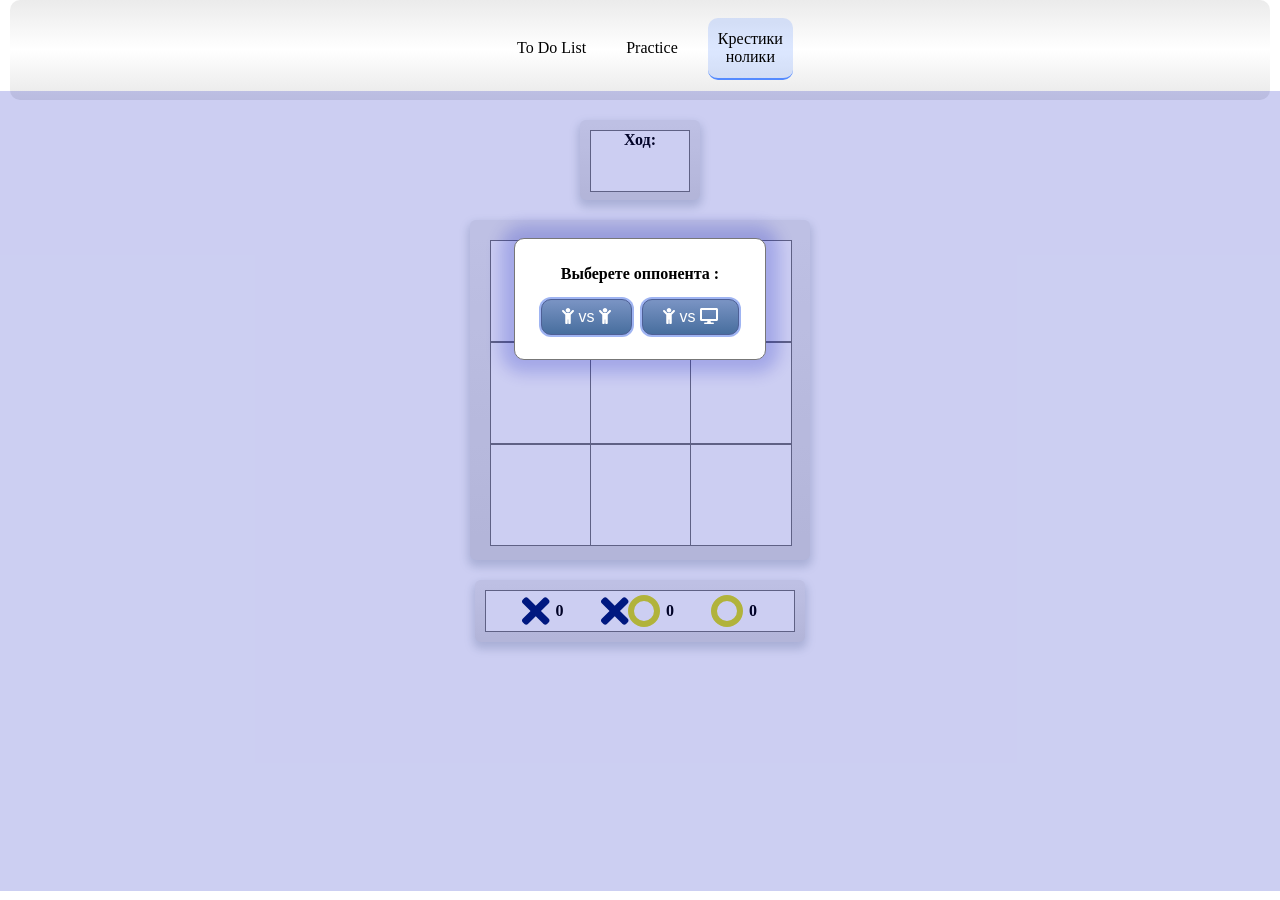
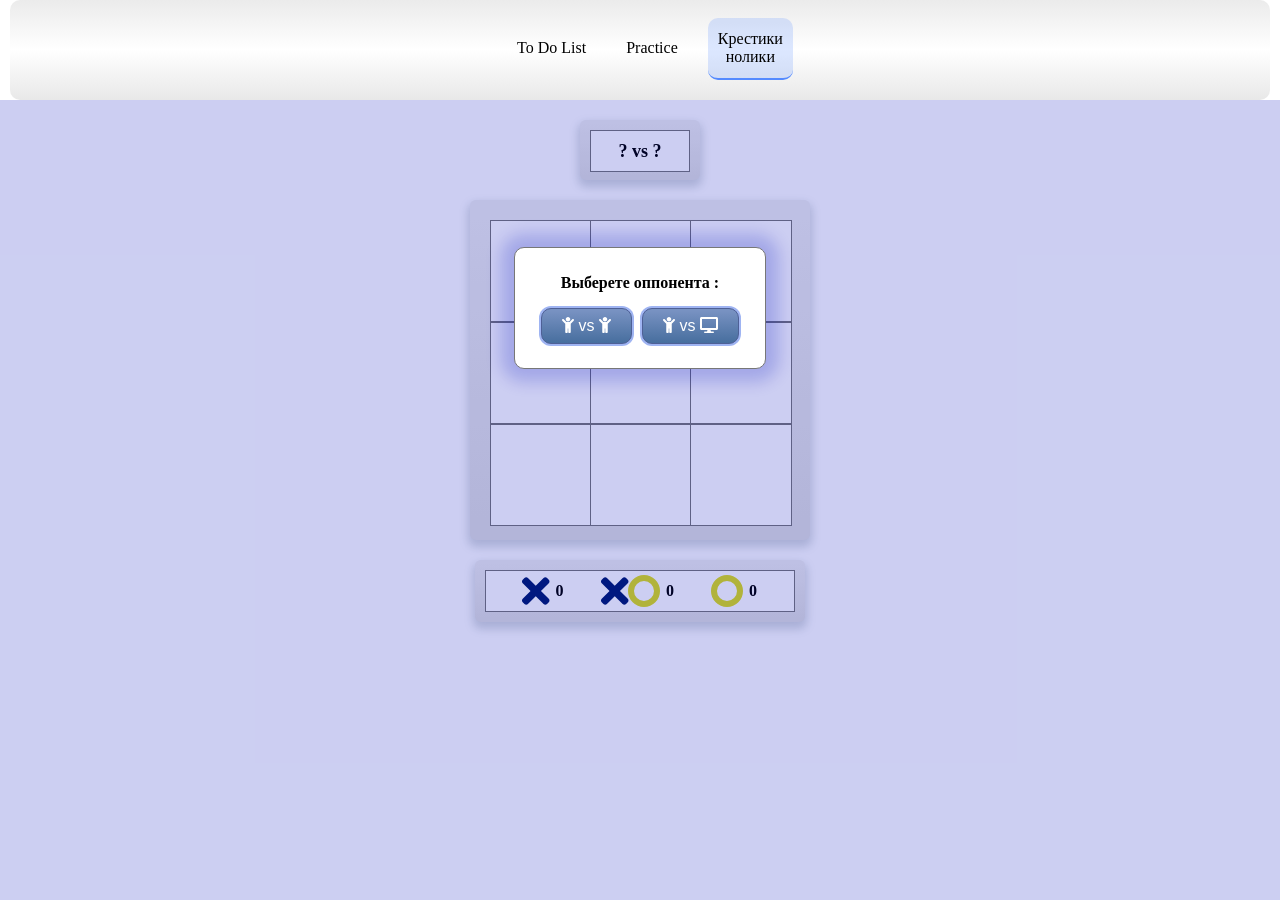
Before and after one commit to Shlkirill/react-practice, a React (Create React App) app: page /tic_tac_toe in a window 1280 px wide. Built offline with nearby package versions, Linux system fonts and the light colour scheme; a web font is replaced by a local one.

Commit message:
botdebugger

```diff
--- a/src/components/Header/Header.module.css
+++ b/src/components/Header/Header.module.css
@@ -74,7 +74,7 @@
     display: none;
 }
 
-@media screen and (max-width: 400px) {
+@media screen and (max-width: 410px) {
     .menu {
         background: linear-gradient(180deg, rgba(235, 235, 235, 1) 0%, rgba(255, 255, 255, 1) 50%, rgba(232, 232, 232, 1) 100%, rgba(226, 225, 225, 1) 100%);
         position: absolute;
--- a/src/components/TicTacToe/TicTac/TicTacToe.jsx
+++ b/src/components/TicTacToe/TicTac/TicTacToe.jsx
@@ -1,7 +1,7 @@
 import React, { useEffect, useState } from 'react'
 import styles from './TicTacToe.module.css'
 import { FontAwesomeIcon } from '@fortawesome/react-fontawesome'
-import { faChild, faDesktop, faTimes } from '@fortawesome/free-solid-svg-icons'
+import { faChild, faDesktop, faSmileBeam, faTimes } from '@fortawesome/free-solid-svg-icons'
 import { Transition } from 'react-spring/renderprops'
 import Counter from '../TicTacToe_Counter/Counter'
 
@@ -9,6 +9,7 @@ let times = <FontAwesomeIcon className={styles.times} icon={faTimes} />
 let circle = <div className={styles.circle}></div>
 let child = <FontAwesomeIcon className={styles.child} icon={faChild} />
 let desktop = <FontAwesomeIcon className={styles.desktop} icon={faDesktop} />
+let smille = <FontAwesomeIcon className={styles.smille} icon={faSmileBeam} />
 
 let winningCombination = [[1, 2, 3], [4, 5, 6], [7, 8, 9], [1, 4, 7], [2, 5, 8], [3, 6, 9], [1, 5, 9], [3, 5, 7]]
 
@@ -39,12 +40,36 @@ const TikTakToe = () => {
     let [opponentDesktop, setOpponentDesktop] = useState(false)
 
     useEffect(() => {
-        if (combinationX.length >= 3) victoryCheck()
+        if (combinationX.length >=3) victoryCheck()
     }, [combinationX])
+
     useEffect(() => {
-        if (combinationO.length >= 3) victoryCheck()
+        if (combinationO.length >=3) victoryCheck()
     }, [combinationO])
 
+    // useEffect(() => {
+    //     if (priorityCircle) onClickZoneVSDesktop()
+    // },[priorityCircle])
+
+    const courseBot = () => {
+        if (priorityCircle) {
+            let whileValue = true;
+            while (whileValue) {
+                console.log('1')
+                let randomId = Math.floor(1 + Math.random() * (9 + 1 - 1)) + ""
+                state.map(item => {
+                    if (randomId == item.id && item.times == false && item.circle == false) {
+                        item.circle = true
+                        setCombinationO([...combinationO, item.id])
+                        setPriorityCircle(false)
+                        whileValue = false;
+                        return
+                    }
+                    if (combinationO.length + combinationX.length == 8) whileValue = false
+                })
+            }
+        }
+    }
 
     let clearFild = () => {
         setTimeout(() => {
@@ -85,19 +110,19 @@ const TikTakToe = () => {
             winnerX = 0;
             winnerO = 0;
         })
-
+        // if (priorityCircle && !finish) {
+        //     onClickZoneVSDesktop()
+        // }
         if ((combinationO.length + combinationX.length) == 9 && !finish) {
             clearFild()
             setWinnerIndicator(true)
             setDrawIndicator(true)
             setCount({ ...count, draw: count.draw + 1 })
         }
-
     }
 
     let onClickZone = (e) => {
         if (winnerIndicator) return
-        console.log(e.target)
         state.map(item => {
             if (e.target.id == item.id && item.times == false && item.circle == false) {
                 if (priorityCircle) {
@@ -115,30 +140,20 @@ const TikTakToe = () => {
     }
     let onClickZoneVSDesktop = (e) => {
         if (winnerIndicator) return
-        let whileValue = true;
-
+        if (priorityCircle) {
+            courseBot()
+        } else {
             state.map(item => {
                 if (e.target.id == item.id && item.times == false && item.circle == false) {
                     item.times = true
                     setCombinationX([...combinationX, item.id])
                     setPriorityCircle(true)
-                while (whileValue) {
-                    console.log('Зашел')
-                    let randomId = Math.floor(1 + Math.random() * (9 + 1 - 1)) + ""
-                    state.map(item => {
-                        if (randomId == item.id && item.times == false && item.circle == false) {
-                            item.circle = true
-                            setCombinationO([...combinationO, item.id])
-                            setPriorityCircle(false)
-                            whileValue = false
-                        }
-                        if (combinationO.length + combinationX.length == 8) whileValue = false
-                    })
-                }
                 }
                 return item
             })
         }
+    }
+
 const onOpponentChoosing = (e) => {
     if (e.currentTarget.dataset.opponent == 'desktop') setOpponentDesktop(true)
     setOpponentChoosingDisplay(false)
@@ -158,8 +173,12 @@ const TikTakToe = () => {
         <div className={styles.container}>
             <div className={styles.priorityInfo_wrapper}>
                 <div className={styles.priorityInfo}>
+                    {!winnerIndicator ?
+                        !opponentChoosingDisplay ? <div className={styles.priorityInfo_unWinner}>
                             <div className={styles.priorityInfo_title}>Ход:</div>
-                        <div className={styles.priorityInfo_icon}>{!opponentChoosingDisplay&& (priorityCircle? circle: times)}</div>
+                            <div className={styles.priorityInfo_icon}>{priorityCircle ? circle : times}</div>
+                        </div> : <div className={styles.priorityInfo_titleVS}> ? vs ?</div>
+                        : smille}
                 </div>
             </div>
             <div className={styles.tikTakToe_wrapper}>
--- a/src/components/TicTacToe/TicTac/TicTacToe.module.css
+++ b/src/components/TicTacToe/TicTac/TicTacToe.module.css
@@ -167,7 +167,7 @@ position: relative;
 }
 .choosingOpponent_wrapper {
     position: absolute;
-    top: 91px;
+    top: 100px;
     left: 0;
     width: 100%;
     height: 100%;
@@ -218,36 +218,52 @@ position: relative;
     margin-bottom: 20px;
     padding: 10px;
     width: 100px;
-    height: 60px
+    height: 40px
 }
 .priorityInfo {
     display: flex;
-    height: 60px;
-    flex-direction: column;
     justify-content: center;
-    text-align: center;
+    align-items: center;
     background-color:#ffffff;
+    height: 40px;
     border: 1px solid rgb(119, 119, 119);
 }
+.priorityInfo_unWinner{
+    display: flex;
+    width: 100%;
+    height: 100%;
+    justify-content: center;
+    align-items: center;
+}
 .priorityInfo_title {
+    text-align: center;
+    width: 50%;
     font-weight: bold;
-    height: 30px;
 }
 .priorityInfo_icon {
-    height: 50px;
+    text-align: center;
+    width: 50%;
 }
-.priorityInfo .times {
+.priorityInfo_unWinner .times {
     margin: 0 auto;
     font-size: 40px;
 }
-.priorityInfo .circle {
+.priorityInfo_unWinner .circle {
     margin: 0 auto;
     width: 20px;
     height: 20px;
     border: 6px solid rgb(221, 221, 26);
     border-radius: 50%;
 }
-
+.priorityInfo_titleVS {
+    font-size: 18px;
+    font-weight: bold;
+}
+.smille {
+    font-size: 28px;
+    color: rgb(2, 146, 14);
+    animation: show-circle-times 1000ms;
+}
 
 @keyframes animated-horizontal {
     0%{
```
Also changed, not shown: 16 other files (tests, documents, lock files or other folders). Lines whose indentation alone changed are shown as unchanged.
